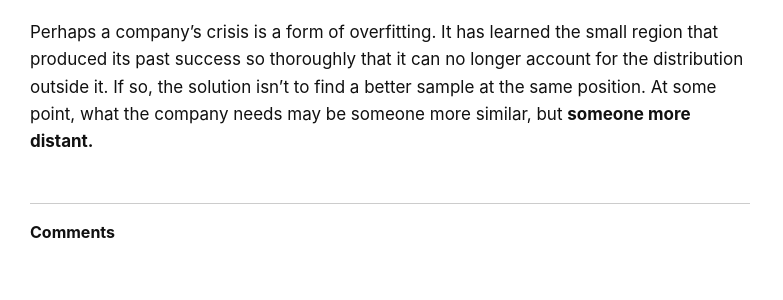
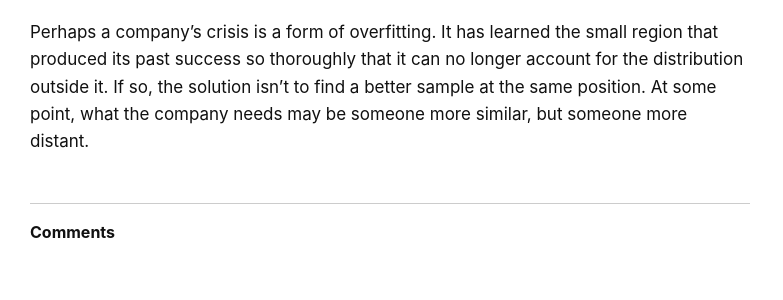
Before and after one commit to okdalto/okdalto.github.io, a Jekyll site: the page built from _en/company-growth-diversity.md, in a window 1280 px wide and 900 px high, scrolled down 5425 px. Shown: the part 541-841 px from the top of the window, without its empty margins (0-783 px from the left). Built offline with Jekyll 4.4.1, drawn with Linux system fonts in a browser that asks for light colours; formulas are drawn with MathJax 3; comment, search, counter and statistics services are not loaded.

```diff
--- a/_en/company-growth-diversity.md
+++ b/_en/company-growth-diversity.md
@@ -216,4 +216,4 @@ Especially in industries that must continually produce new images and ideas, it
 
 Successful companies grow by repeating the methods that brought them success. But if this repetition continues long enough, the organization becomes increasingly well fitted to the small region it occupies.
 
-Perhaps a company's crisis is a form of overfitting. It has learned the small region that produced its past success so thoroughly that it can no longer account for the distribution outside it. If so, the solution isn't to find a better sample at the same position. At some point, what the company needs may be someone more similar, but **someone more distant.**
+Perhaps a company's crisis is a form of overfitting. It has learned the small region that produced its past success so thoroughly that it can no longer account for the distribution outside it. If so, the solution isn't to find a better sample at the same position. At some point, what the company needs may be someone more similar, but someone more distant.
```
Also changed, not shown: _posts/2026-10-04-기업의 성장과 다양성.md (+1 -1 lines).
